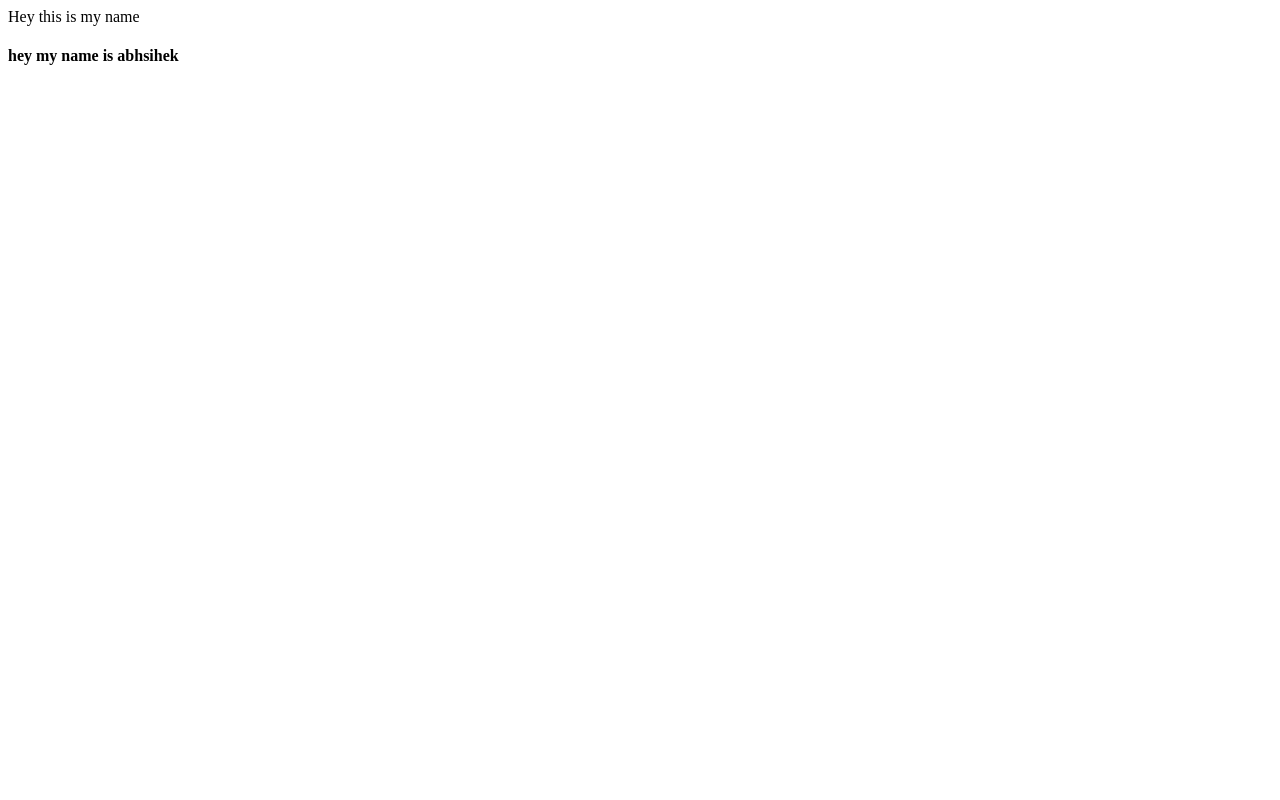
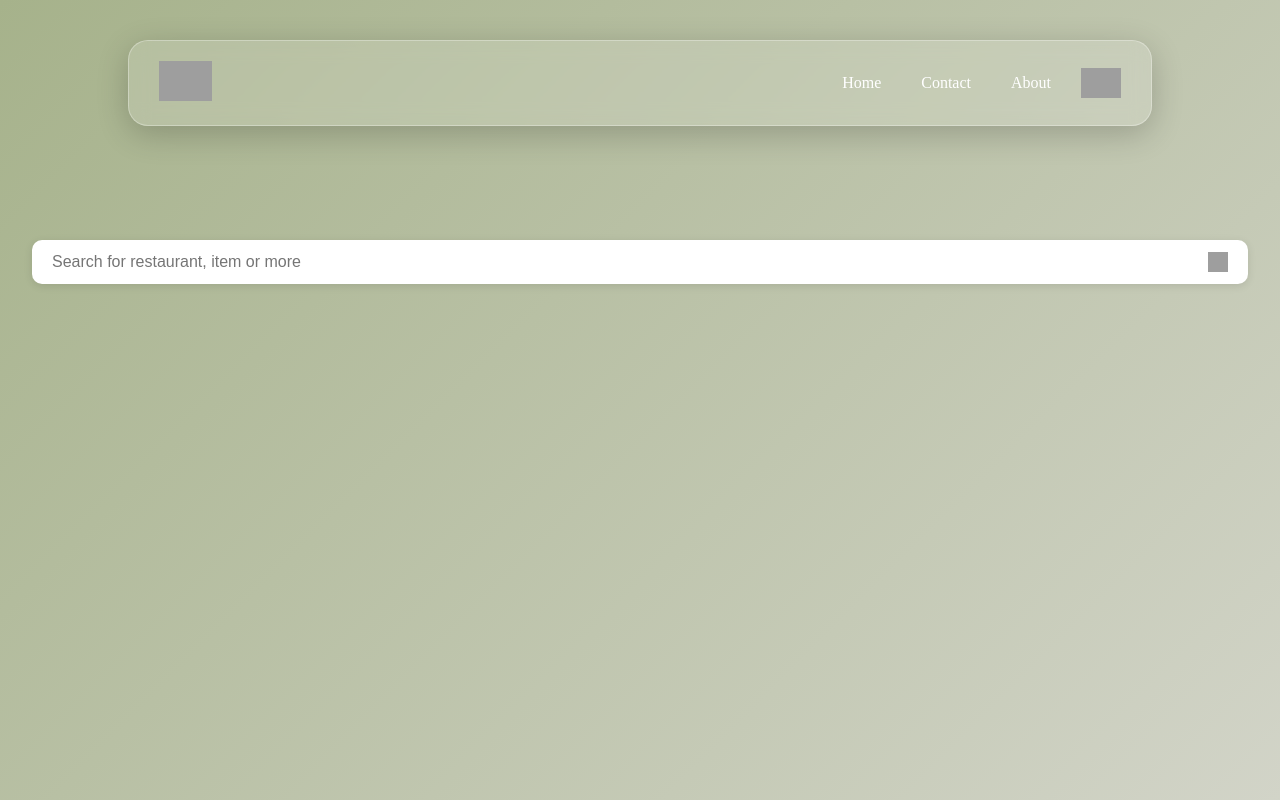
Before and after one commit to abhishek-thakur09/React, a React app: page / in a window 1280 px wide. Built offline with nearby package versions, Linux system fonts and the light colour scheme; grey boxes are pictures that could not be loaded.

Commit message:
today i built navbar and searchbar

```diff
--- a/App.js
+++ b/App.js
@@ -1,14 +1,78 @@
 import React from "react";
-import ReactDOM from "react-dom/client"
+import ReactDOM from "react-dom/client";
 
-const heading = React.createElement("div", {id: "Parent"},
-  React.createElement("div", {id:"child"}, "Hey this is my name",
-    React.createElement("h4", {}, "hey my name is abhsihek")
-  )
-)
-console.log(heading);
+/**
+ * Header
+ *    - Logo
+ *    - Nav items
+ * Body
+ *    - search
+ *    - Restaurant Container
+ *    - Crads
+ * Footer
+ *    - Copyright
+ *    - Link
+ */
 
+const Header = () => {
+  return (
+    <div className="header">
+      <div>
+        <img
+          src="https://media-assets.swiggy.com/swiggy/image/upload/fl_lossy,f_auto,q_auto/portal/static-assets/images/swiggy_logo_white.png"
+          alt="logo"
+          className="logo"
+        ></img>
+      </div>
+      <div className="nav-items">
+        <ul>
+          <li>Home</li>
+          <li>Contact</li>
+          <li>About</li>
+          <img
+        className="cart-img"
+        src="https://cdn-icons-png.flaticon.com/512/34/34568.png"
+        alt="cart"
+      />
+        </ul>
+      </div>
+    </div>
+  );
+};
+
+const Navbar = () => {
+  return (
+    <div className="searchbar">
+      <input type="text" placeholder="Search for restaurant, item or more" />
+      <img
+        className="search"
+        src="https://encrypted-tbn0.gstatic.com/images?q=tbn:ANd9GcSyi_CVTmoL1ITHFxQkfLwvj93hcsgA1Olkhg&s"
+        alt="search"
+      />
+    </div>
+  );
+};
+
+const Body = () => {
+  return (
+    <div>
+      <div className="search">
+        <Navbar />
+      </div>
+      <div className="res-container"></div>
+    </div>
+  );
+};
+
+const AppLayout = () => {
+  return (
+    <div className="app">
+      <Header />
+      {/* Header */}
+      <Body />
+    </div>
+  );
+};
 
 const root = ReactDOM.createRoot(document.getElementById("root"));
-
-root.render(heading);
+root.render(<AppLayout />);
--- a/index.css
+++ b/index.css
@@ -1,3 +1,95 @@
-#heading{
-    color: red;
+* {
+  color: white;
+  margin: 0;
+  padding: 0;
+  box-sizing: border-box;
 }
+
+body {
+  background: linear-gradient(135deg, #A6B28B, #D2D4C8);
+  min-height: 100vh;
+}
+
+.header {
+  display: flex;
+  justify-content: space-between;
+  align-items: center;
+  width: 80%;
+  margin: 0 auto;
+  position: fixed;
+  border-radius: 20px;
+  top: 5%;
+  left: 0;
+  right: 0;
+  background: rgba(255, 255, 255, 0.15);
+  padding: 10px 20px;
+  z-index: 999;
+  box-shadow: 0 8px 32px rgba(0, 0, 0, 0.2);
+  backdrop-filter: blur(10px);
+  -webkit-backdrop-filter: blur(10px);
+  border: 1px solid rgba(255, 255, 255, 0.3);
+}
+
+
+.logo {
+  height: 40px;
+  width: auto;
+  cursor: pointer;
+  margin: 10px;
+}
+
+.nav-items > ul {
+  display: flex;
+  align-items: center;
+  margin: 0;
+  padding: 0;
+}
+
+.nav-items > ul > li {
+  padding: 10px;
+  margin: 10px;
+  list-style: none;
+}
+
+.nav-items .cart-img {
+  height: 30px;
+  margin: 10px;
+  cursor: pointer;
+  color: white;
+  object-fit: contain;
+}
+
+.content {
+  padding-top: 80px;
+}
+
+.searchbar {
+  display: flex;
+  align-items: center;
+  justify-content: space-between;
+  position: absolute;
+  top: 30%;
+  left: 50%;
+  transform: translateX(-50%);
+  background-color: white;
+  width: 95%;
+  padding: 12px 20px;
+  font-size: 1rem;
+  border-radius: 10px;
+  box-shadow: 0 2px 8px rgba(0, 0, 0, 0.1);
+}
+
+.searchbar input {
+  border: none;
+  outline: none;
+  background-color: white;
+  flex: 1;
+  font-size: 1rem;
+  color: black;
+}
+
+.search {
+  height: 20px;
+  width: 20px;
+  cursor: pointer;
+}
--- a/index.html
+++ b/index.html
@@ -3,7 +3,7 @@
   <head>
     <meta charset="UTF-8" />
     <meta name="viewport" content="width=device-width, initial-scale=1.0" />
-    <title>React</title>
+    <title>Swiggy</title>
     <link rel="stylesheet" href="./index.css" />
   </head>
   <body>
--- a/package.json
+++ b/package.json
@@ -3,6 +3,8 @@
   "version": "1.0.0",
   "description": "this is for learning ",
   "scripts": {
+    "start": "parcel index.html",
+    "build": "parcel build index.html",
     "test": "jest"
   },
   "repository": {
```
